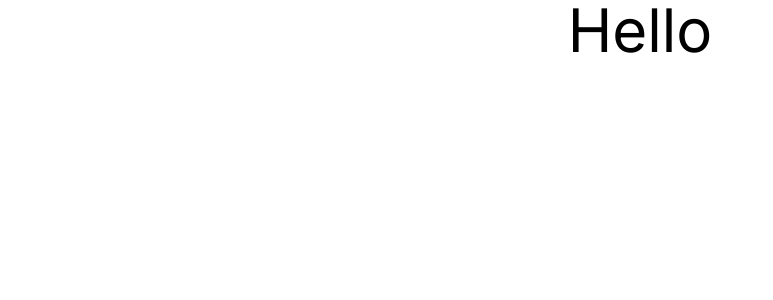
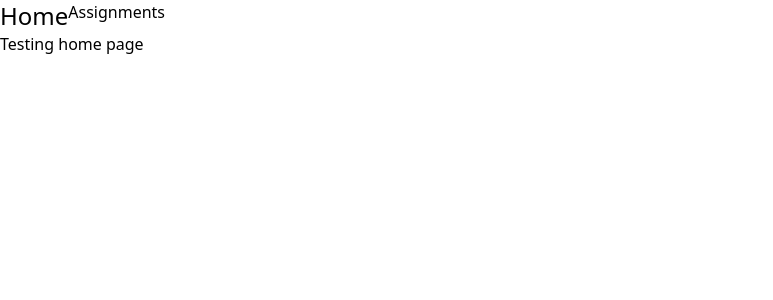
Before and after one commit to dav53521/uni-and-entertainment-tracker, a Next.js app: page / in a window 1280 px wide. Shown: the top 300 px of the page, without its empty margins (0-773 px from the left). Built offline with nearby package versions, Linux system fonts and the light colour scheme.

Commit message:
Begun creating header

```diff
--- a/src/app/header/header.tsx
+++ b/src/app/header/header.tsx
@@ -1,2 +1,15 @@
-export default function header() {
+import React from "react"
+import Link from 'next/link'
+
+export default function SiteHeader() {
+    return (
+        <div className="flex">
+            <div className="text-2xl">
+                <Link href="/">Home</Link>
+            </div>
+            <div className="align">
+                <Link href="Assignments.tsx">Assignments</Link>
+            </div>
+        </div>
+    );
 }
--- a/src/app/layout.tsx
+++ b/src/app/layout.tsx
@@ -1,6 +1,7 @@
 import type { Metadata } from "next";
 import { Inter } from "next/font/google";
 import "./globals.css";
+import SiteHeader from "./header/header";
 
 const inter = Inter({ subsets: ["latin"] });
 
@@ -15,8 +16,9 @@ export default function RootLayout({
   children: React.ReactNode;
 }>) {
   return (
-    <html lang="en">
-      <body className={inter.className}>{children}</body>
-    </html>
+    <>
+    <SiteHeader />
+     <main>{children}</main>
+     </>
   );
 }
--- a/src/app/page.tsx
+++ b/src/app/page.tsx
@@ -1,9 +1,10 @@
-import Link from "next/link";
+import SiteHeader from "./header/header"
+import RootLayout from "./layout";
 
 export default function Home() {
-  return (
-    <main>
-      <h1 className="text-6xl text-center">Hello</h1>
-    </main>
+  return(
+      <main>
+        <h1>Testing home page</h1>
+      </main>
   );
 }
```
Also changed, not shown: package.json (+6 -2 lines), 1 other file (tests, documents, lock files or other folders).
